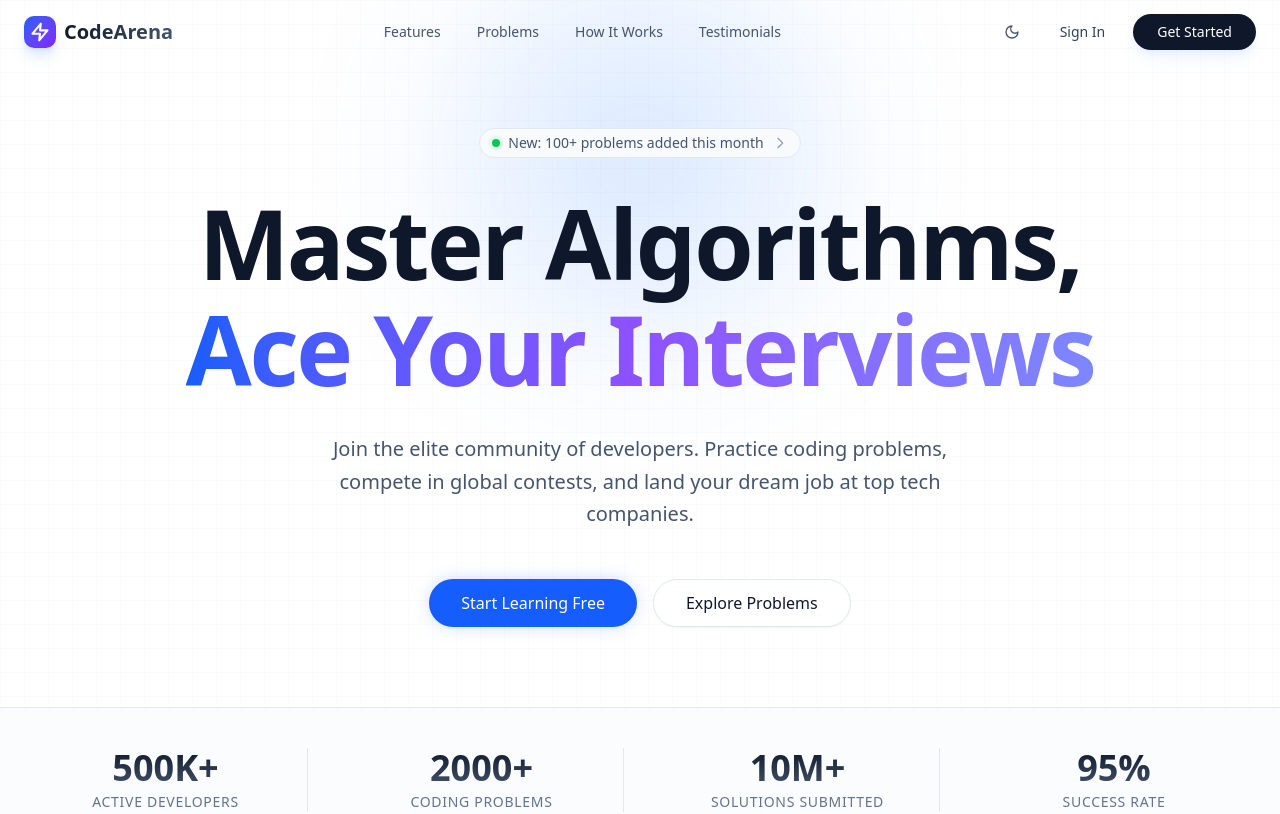
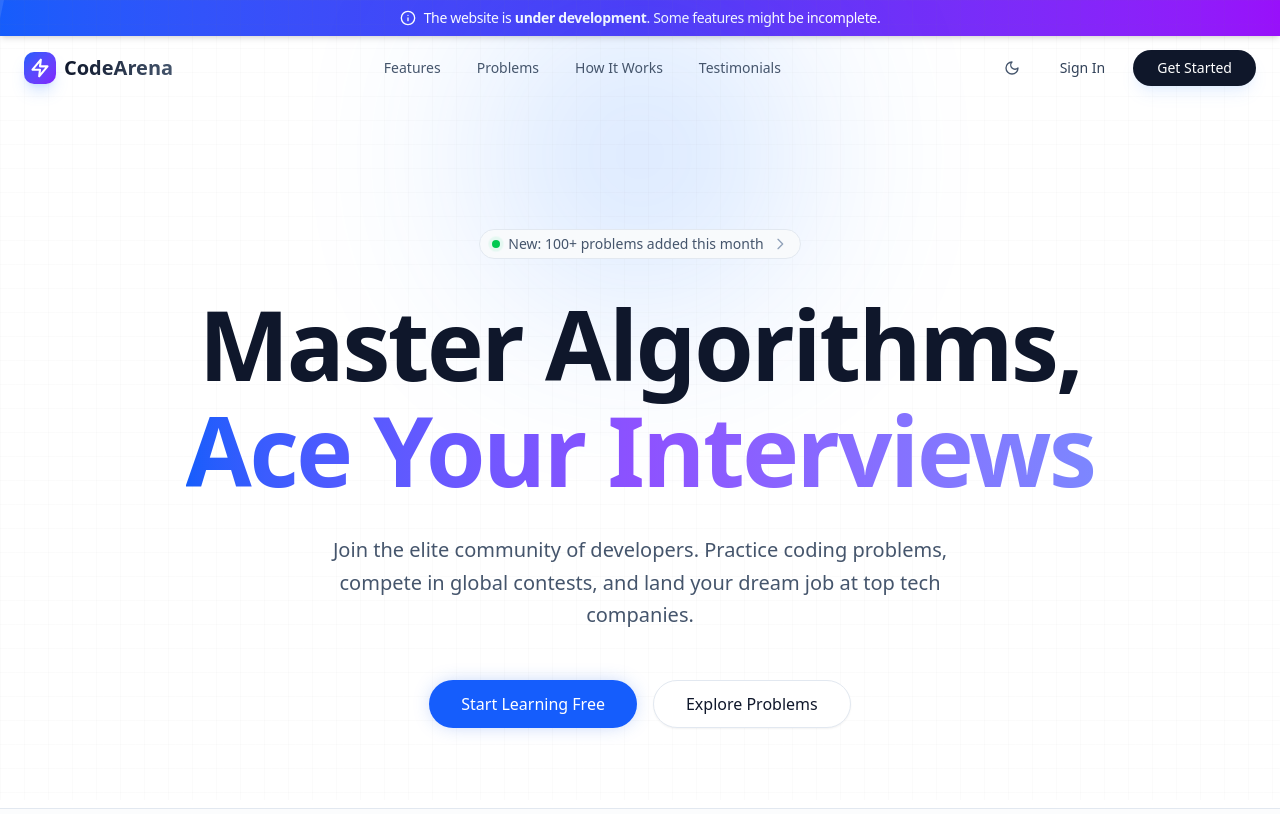
Before and after one commit to FarhanS7/CodeArena-FrontEnd, a Next.js app: page / in a window 1280 px wide. Shown: the top 814 px of the page. Built offline with nearby package versions, Linux system fonts and the light colour scheme; no server answers.

Commit message:
frontend components

```diff
--- a/app/layout.tsx
+++ b/app/layout.tsx
@@ -1,3 +1,4 @@
+import { DevelopmentBanner } from "@/components/common/DevelopmentBanner";
 import { Toaster } from "@/components/ui/sonner";
 import { AuthProvider } from "@/features/auth/AuthProvider";
 import type { Metadata } from "next";
@@ -30,6 +31,7 @@ export default function RootLayout({
         className={`${geistSans.variable} ${geistMono.variable} antialiased`}
       >
         <AuthProvider>
+          <DevelopmentBanner />
           {children}
           <Toaster />
         </AuthProvider>
--- /dev/null
+++ b/components/common/DevelopmentBanner.tsx
@@ -0,0 +1,27 @@
+"use client";
+
+import { Info } from "lucide-react";
+
+export function DevelopmentBanner() {
+  return (
+    <div className="relative w-full bg-gradient-to-r from-blue-600 via-indigo-600 to-purple-600 text-white py-2 px-4 shadow-md overflow-hidden">
+      {/* Subtle animated background shine */}
+      <div className="absolute inset-0 bg-white/10 -skew-x-12 translate-x-[-100%] animate-[shimmer_3s_infinite]" />
+
+      <div className="max-w-7xl mx-auto flex items-center justify-center gap-2 text-sm font-medium">
+        <Info className="w-4 h-4 flex-shrink-0" />
+        <span className="tracking-tight">
+          The website is <span className="font-bold">under development</span>. Some features might be incomplete.
+        </span>
+      </div>
+
+      <style jsx>{`
+        @keyframes shimmer {
+          0% { transform: translateX(-100%) skewX(-12deg); }
+          50% { transform: translateX(100%) skewX(-12deg); }
+          100% { transform: translateX(100%) skewX(-12deg); }
+        }
+      `}</style>
+    </div>
+  );
+}
--- a/components/layout/MainNavbar.tsx
+++ b/components/layout/MainNavbar.tsx
@@ -44,13 +44,13 @@ export function LandingNavbar() {
 
   if (!isMounted) {
     return (
-      <nav className="fixed top-0 left-0 right-0 z-50 border-b border-transparent bg-transparent h-16" />
+      <nav className="sticky top-0 left-0 right-0 z-50 border-b border-transparent bg-transparent h-16" />
     );
   }
 
   return (
     <nav
-      className={`fixed top-0 left-0 right-0 z-50 transition-all duration-500 border-b ${
+      className={`sticky top-0 left-0 right-0 z-50 transition-all duration-500 border-b ${
         scrolled
           ? "bg-white/70 dark:bg-[#0B0E14]/70 backdrop-blur-xl border-slate-200 dark:border-white/5 shadow-sm"
           : "bg-transparent border-transparent"
```
